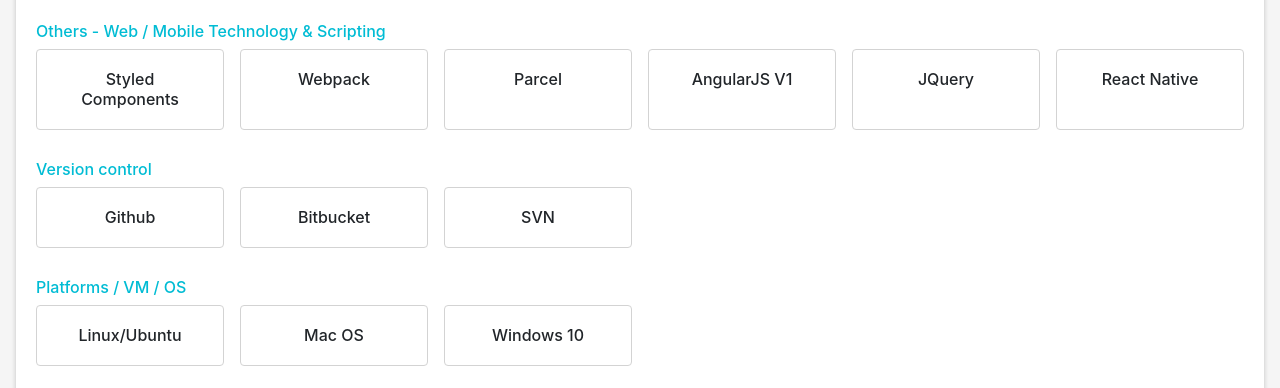
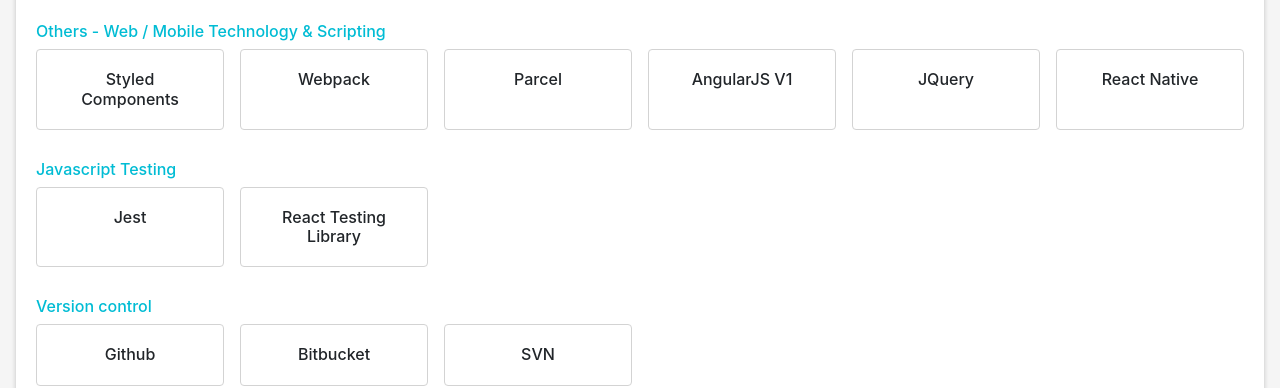
Before and after one commit to pravn27/dev-portfolio, a React (Create React App) app: page / in a window 1280 px wide. Shown: the part 723-1111 px from the top of the page. Built offline with nearby package versions, Linux system fonts and the light colour scheme.

Commit message:
Added skills for JS testing

```diff
--- a/src/sections/Skills/Skills.js
+++ b/src/sections/Skills/Skills.js
@@ -44,6 +44,7 @@
     "JQuery",
     "React Native",
   ],
+  testing: ["Jest", "React Testing Library"],
   versionControl: ["Github", "Bitbucket", "SVN"],
   platforms: ["Linux/Ubuntu", "Mac OS", "Windows 10"],
 };
@@ -52,6 +53,7 @@
   const {
     topSkills,
     otherSkills,
+    testing,
     versionControl,
     platforms,
   } = professionalSkills;
@@ -72,6 +74,16 @@
       <Title>Others - Web / Mobile Technology & Scripting</Title>
       <OtherSkillsContainer>
         {otherSkills.map((skill) => (
+          <SkillCardContainer key={skill} className="card">
+            <div className="card-body">
+              <h6 className="card-title mb-0">{skill}</h6>
+            </div>
+          </SkillCardContainer>
+        ))}
+      </OtherSkillsContainer>
+      <Title>Javascript Testing</Title>
+      <OtherSkillsContainer>
+        {testing.map((skill) => (
           <SkillCardContainer key={skill} className="card">
             <div className="card-body">
               <h6 className="card-title mb-0">{skill}</h6>
```
